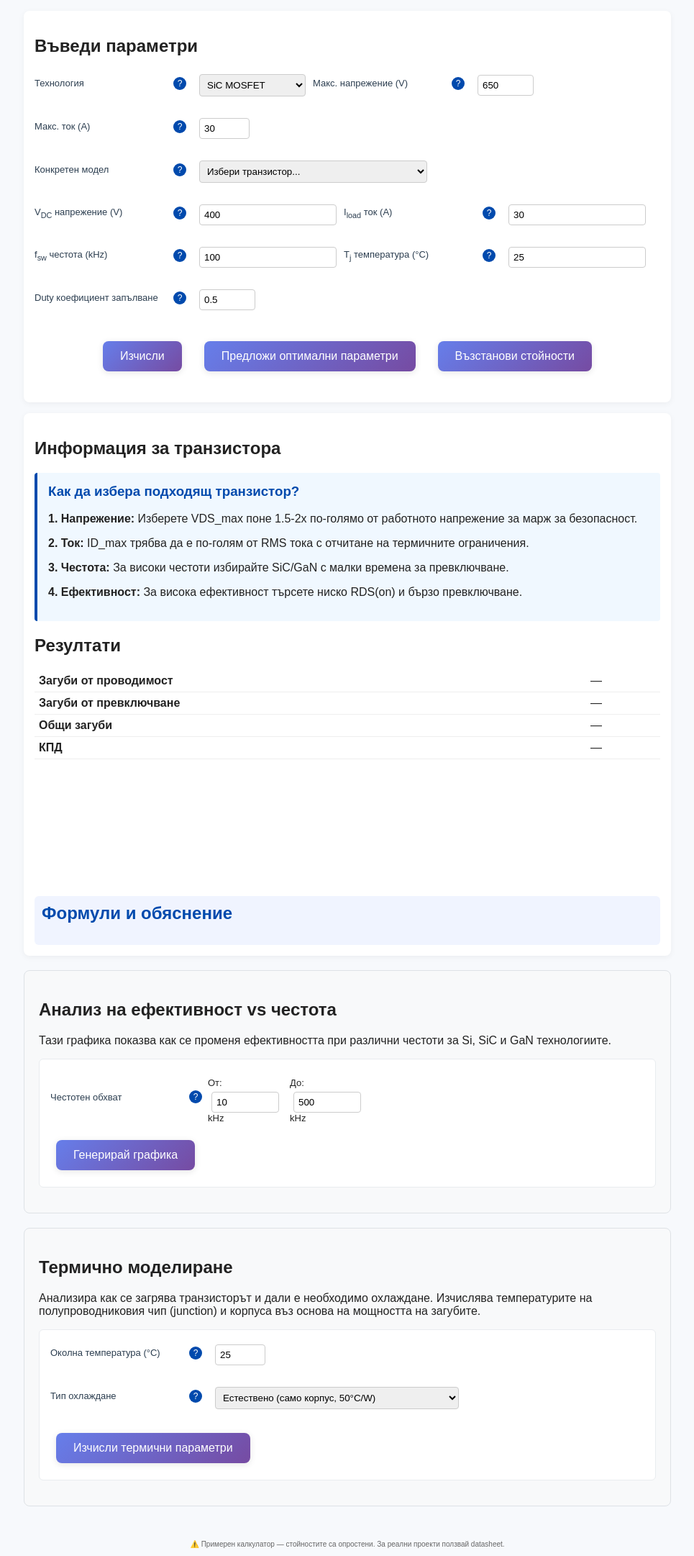
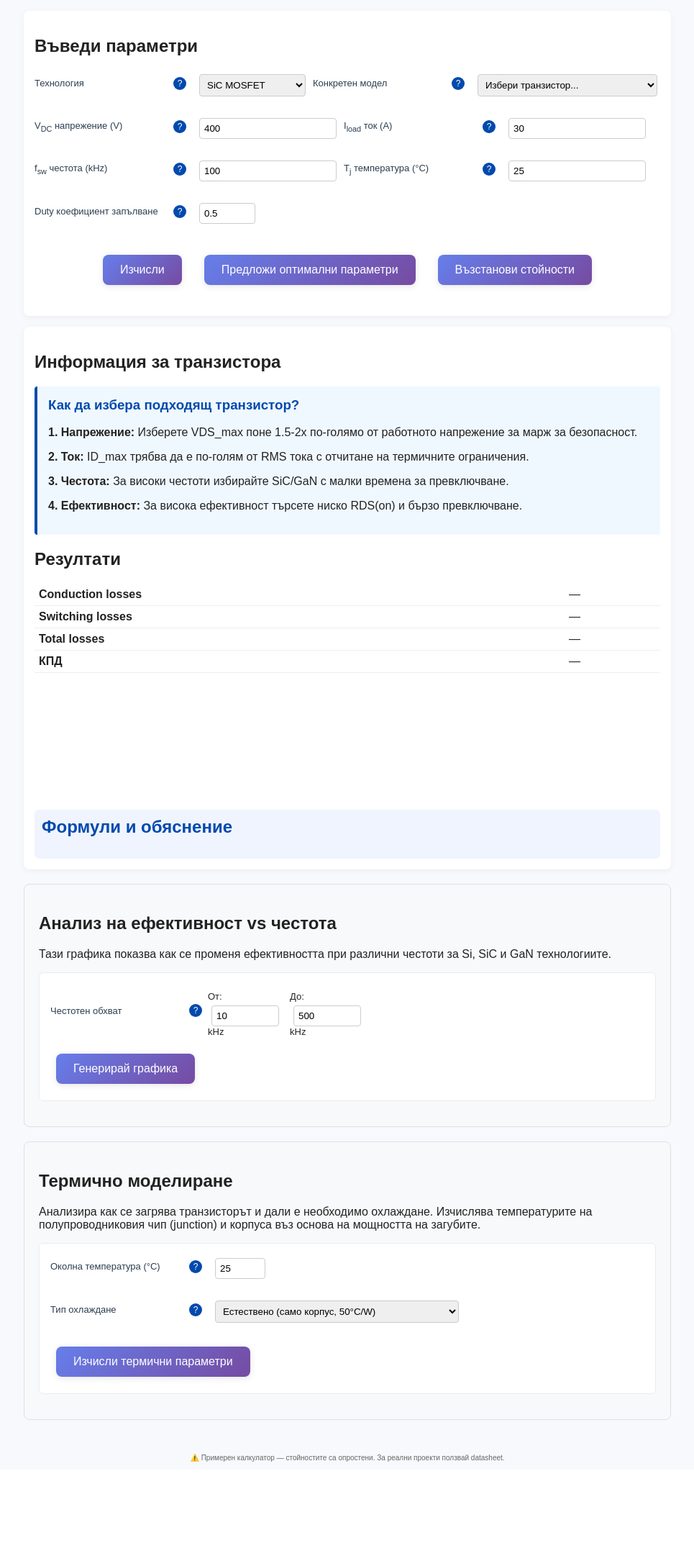
Before and after one commit to wafray93/PowerLossCalc, a Flask app: page / in a window 1280 px wide; the page is wider, and only the part inside the window is pictured. Shown: the part 77-2239 px from the top of that part at 72% size, without its empty margins (157-1122 px from the left). After the commit the page ends 2108 px from the top of that part, so only its background shows below. Run offline with Flask 3, Linux system fonts and the light colour scheme; a map, chart or similar area stays blank.

Commit message:
Remove unused voltage and current input fields and adjust layout
Removes the 'maxVoltage' and 'maxCurrent' input fields and their associated tooltips from the UI and translation files. Adjusts the layout of input elements to compensate for the removal. Updates the tooltip for 'concreteModel' in the HTML.

Replit-Commit-Author: Agent
Replit-Commit-Session-Id: 35db456f-c712-474e-9618-67bf690588bc
Replit-Commit-Checkpoint-Type: full_checkpoint
Replit-Commit-Screenshot-Url: https://storage.googleapis.com/screenshot-production-us-central1/7a54c3c4-03b2-40e6-af10-77373727e946/35db456f-c712-474e-9618-67bf690588bc/aAlU0sb

```diff
--- a/static/script.js
+++ b/static/script.js
@@ -5,8 +5,6 @@ const LANGUAGES = {
     subtitle: 'Научно обяснение, формули и графики.',
     inputParams: 'Въведи параметри',
     technology: 'Технология',
-    maxVoltage: 'Макс. напрежение (V)',
-    maxCurrent: 'Макс. ток (A)',
     concreteModel: 'Конкретен модел',
     selectTransistor: 'Избери транзистор...',
     calculate: 'Изчисли',
@@ -26,8 +24,6 @@ const LANGUAGES = {
     model: 'Модел',
     tooltips: {
       technology: 'Изберете тип полупроводник: Si (силиций) за стандартни приложения, SiC (силициев карбид) за висока ефективност и температура, GaN (галиев нитрид) за високочестотни приложения.',
-      maxVoltage: 'Задайте максималното работно напрежение за вашето приложение. Транзисторът трябва да има VDS_max по-голямо от това значение с марж за безопасност (обикновено 1.5-2x).',
-      maxCurrent: 'Задайте максималния постоянен ток през транзистора. Транзисторът трябва да може да провежда поне този ток с добро охлаждане.',
       concreteModel: 'Изберете конкретен транзистор от филтрираните по напрежение и ток. Всеки модел има реални параметри от datasheet-а на производителя.',
       vdc: 'DC напрежение на шината (Bus voltage). Това е напрежението, което транзисторът превключва. Трябва да е по-малко от VDS_max на избрания транзистор.',
       iload: 'RMS ток през товара. Това е ефективната стойност на тока, който преминава през транзистора по време на проводимост.',
@@ -65,8 +61,6 @@ const LANGUAGES = {
     subtitle: 'Scientific explanation, formulas and charts.',
     inputParams: 'Input Parameters',
     technology: 'Technology',
-    maxVoltage: 'Max. Voltage (V)',
-    maxCurrent: 'Max. Current (A)',
     concreteModel: 'Specific Model',
     selectTransistor: 'Select transistor...',
     calculate: 'Calculate',
@@ -86,8 +80,6 @@ const LANGUAGES = {
     model: 'Model',
     tooltips: {
       technology: 'Select semiconductor type: Si (silicon) for standard applications, SiC (silicon carbide) for high efficiency and temperature, GaN (gallium nitride) for high-frequency applications.',
-      maxVoltage: 'Set the maximum operating voltage for your application. The transistor must have VDS_max greater than this value with safety margin (typically 1.5-2x).',
-      maxCurrent: 'Set the maximum continuous current through the transistor. The transistor must be able to conduct at least this current with good cooling.',
       concreteModel: 'Select a specific transistor from those filtered by voltage and current. Each model has real parameters from the manufacturer\'s datasheet.',
       vdc: 'DC bus voltage. This is the voltage that the transistor switches. Must be less than VDS_max of the selected transistor.',
       iload: 'RMS load current. This is the effective value of current flowing through the transistor during conduction.',
@@ -697,11 +689,9 @@ const ctx = document.getElementById('lossChart').getContext('2d');
 let chart=null;
 let selectedTransistor = null;
 
-// Функция за филтриране на транзисторите според критериите
-function filterTransistors() {
+// Функция за зареждане на всички транзистори
+function populateTransistors() {
   const tech = document.getElementById('techSelect').value;
-  const maxVoltage = +document.getElementById('maxVoltage').value;
-  const maxCurrent = +document.getElementById('maxCurrent').value;
 
   const transistorSelect = document.getElementById('transistorSelect');
   const langData = LANGUAGES[currentLang] || LANGUAGES['bg'];
@@ -709,42 +699,13 @@ function filterTransistors() {
 
   const transistors = TRANSISTOR_DB[tech] || {};
 
-  // Филтрираме и сортираме транзисторите
-  const filteredTransistors = Object.entries(transistors)
-    .filter(([key, transistor]) => {
-      // Стриктно филтриране: всички параметри трябва да са >= зададените
-      return transistor.vds_max >= maxVoltage && transistor.id_max >= maxCurrent;
-    })
-    .sort((a, b) => {
-      // Първо сортираме по близост към зададения ток
-      const currentDiffA = Math.abs(a[1].id_max - maxCurrent);
-      const currentDiffB = Math.abs(b[1].id_max - maxCurrent);
-      if (currentDiffA !== currentDiffB) {
-        return currentDiffA - currentDiffB;
-      }
-      // След това по близост към зададеното напрежение
-      return Math.abs(a[1].vds_max - maxVoltage) - Math.abs(b[1].vds_max - maxVoltage);
-    });
-
-  // Добавяме филтрираните транзистори в select
-  filteredTransistors.forEach(([key, transistor]) => {
+  // Добавяме всички транзистори без филтриране
+  Object.entries(transistors).forEach(([key, transistor]) => {
     const option = document.createElement('option');
     option.value = key;
     option.textContent = `${transistor.name} [${transistor.vds_max}V, ${transistor.id_max}A]`;
     transistorSelect.appendChild(option);
   });
-
-  // Ако няма резултати, покажи съобщение
-  if (filteredTransistors.length === 0) {
-    const option = document.createElement('option');
-    option.value = '';
-    const message = currentLang === 'en' ?
-      `No transistors for ${maxVoltage}V/${maxCurrent}A - adjust parameters` :
-      `Няма транзистори за ${maxVoltage}V/${maxCurrent}A - промени параметрите`;
-    option.textContent = message;
-    option.disabled = true;
-    transistorSelect.appendChild(option);
-  }
 }
 
 // Функция за показване на информацията за избрания транзистор
@@ -1211,8 +1172,6 @@ function switchLanguage(lang) {
   // Запазваме текущо избраните стойности преди смяната на езика
   const savedValues = {
     techSelect: document.getElementById('techSelect').value,
-    maxVoltage: document.getElementById('maxVoltage').value,
-    maxCurrent: document.getElementById('maxCurrent').value,
     transistorSelect: document.getElementById('transistorSelect').value,
     vdc: document.getElementById('vdc').value,
     iLoad: document.getElementById('iLoad').value,
@@ -1280,13 +1239,11 @@ function switchLanguage(lang) {
     }
 
     // Обновяваме транзисторния select но запазваме стойностите
-    filterTransistors();
+    populateTransistors();
 
     // Възстановяваме всички запазени стойности след филтрирането
     setTimeout(() => {
       document.getElementById('techSelect').value = savedValues.techSelect;
-      document.getElementById('maxVoltage').value = savedValues.maxVoltage;
-      document.getElementById('maxCurrent').value = savedValues.maxCurrent;
       document.getElementById('vdc').value = savedValues.vdc;
       document.getElementById('iLoad').value = savedValues.iLoad;
       document.getElementById('fsw').value = savedValues.fsw;
@@ -1789,15 +1746,12 @@ function calculateThermalParameters() {
 document.getElementById('calcBtn').addEventListener('click',calc);
 
 document.getElementById('techSelect').addEventListener('change', function() {
-  filterTransistors();
+  populateTransistors();
   document.getElementById('transistorSelect').value = '';
   showTransistorInfo('');
   document.getElementById('suggestBtn').disabled = true;
 });
 
-document.getElementById('maxVoltage').addEventListener('input', filterTransistors);
-document.getElementById('maxCurrent').addEventListener('input', filterTransistors);
-
 document.getElementById('transistorSelect').addEventListener('change', function() {
   showTransistorInfo(this.value);
   document.getElementById('suggestBtn').disabled = !this.value;
@@ -1813,14 +1767,12 @@ document.getElementById('calculateThermal').addEventListener('click', calculateT
 
 document.getElementById('resetBtn').addEventListener('click',()=>{
   document.getElementById('techSelect').value="SiC";
-  document.getElementById('maxVoltage').value=200;
-  document.getElementById('maxCurrent').value=15;
   document.getElementById('vdc').value=100;
-  document.getElementById('iLoad').value=30;
+  document.getElementById('iLoad').value=15;
   document.getElementById('fsw').value=100;
   document.getElementById('temp').value=25;
   document.getElementById('duty').value=0.5;
-  filterTransistors();
+  populateTransistors();
   document.getElementById('transistorSelect').value = '';
   showTransistorInfo('');
 });
--- a/templates/index.html
+++ b/templates/index.html
@@ -34,25 +34,9 @@
         </label>
 
         <label class="input-group">
-          <span data-lang="maxVoltage">Макс. напрежение (V)</span>
-          <span class="tooltip-icon">?</span>
-          <div class="tooltip">Задайте максималното работно напрежение за вашето приложение. Транзисторът трябва да има VDS_max по-голямо от това значение с марж за безопасност (обикновено 1.5-2x).</div>
-          <input id="maxVoltage" type="number" value="650" min="50" max="1500">
-        </label>
-
-        <label class="input-group">
-          <span data-lang="maxCurrent">Макс. ток (A)</span>
-          <span class="tooltip-icon">?</span>
-          <div class="tooltip">Задайте максималния постоянен ток през транзистора. Транзисторът трябва да може да провежда поне този ток с добро охлаждане.</div>
-          <input id="maxCurrent" type="number" value="30" min="1" max="100">
-        </label>
-      </div>
-
-      <div class="row">
-        <label class="input-group">
           <span data-lang="concreteModel">Конкретен модел</span>
           <span class="tooltip-icon">?</span>
-          <div class="tooltip">Изберете конкретен транзистор от филтрираните по напрежение и ток. Всеки модел има реални параметри от datasheet-а на производителя.</div>
+          <div class="tooltip">Изберете конкретен транзистор - всеки модел има реални параметри от datasheet-а на производителя.</div>
           <select id="transistorSelect">
             <option value="">Избери транзистор...</option>
           </select>
```
